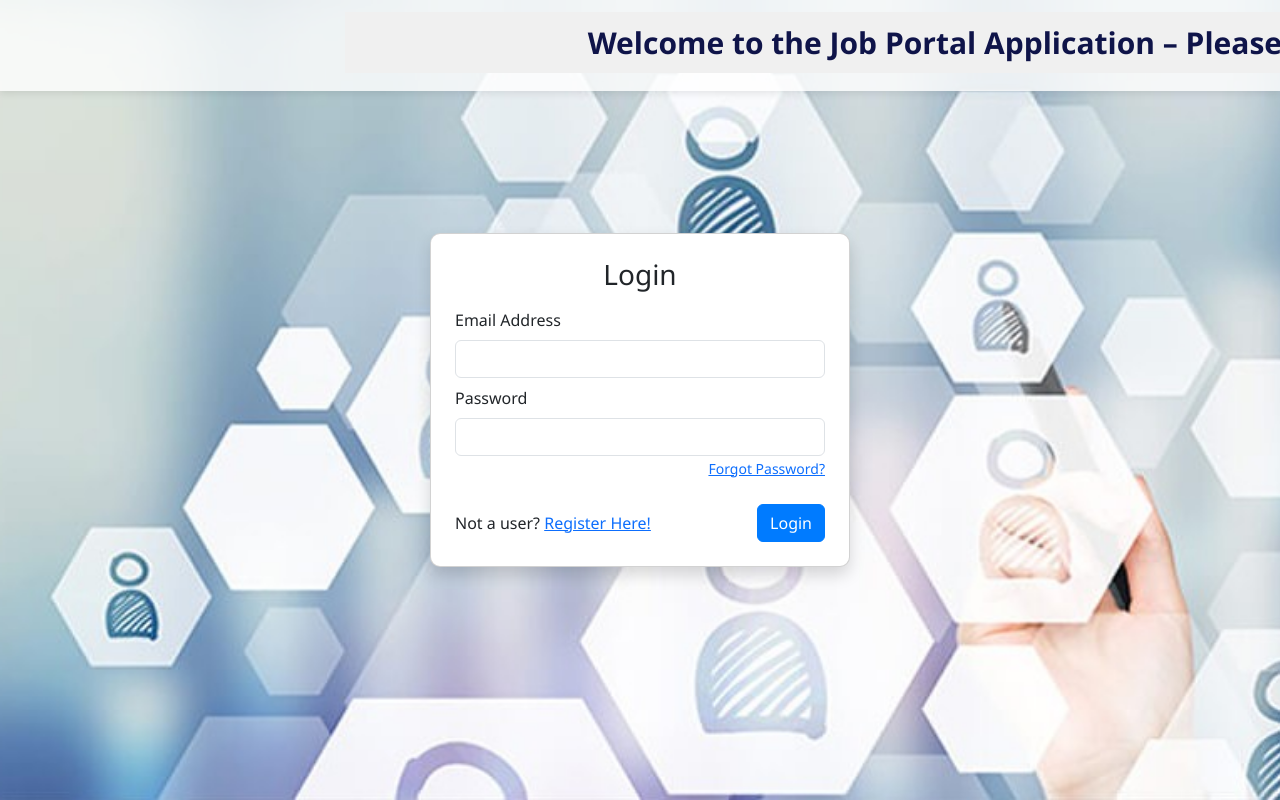
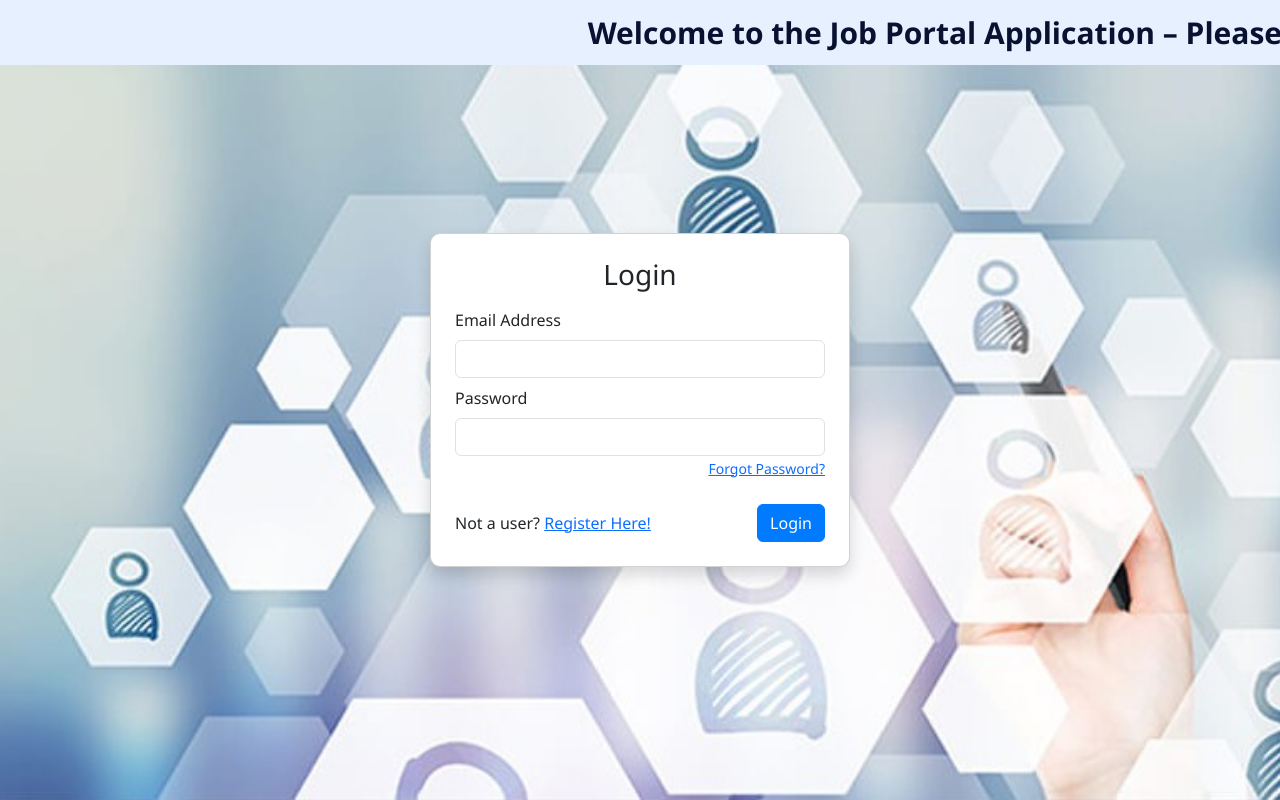
Before and after one commit to Mayurimsomdale/JOB_Portal, a React (Create React App) app: page /login in a window 1280 px wide. Shown: the top 800 px of the page. Built offline with nearby package versions, Linux system fonts and the light colour scheme; no server answers.

Commit message:
Almost Last Commit

```diff
--- a/src/pages/Jobs.js
+++ b/src/pages/Jobs.js
@@ -3,6 +3,7 @@ import './jobs.css';
 import { Link } from 'react-router-dom';
 
 const Jobs = () => {
+  const API_BASE_URL = process.env.REACT_APP_API_URL;
   const [filteredJobs, setFilteredJobs] = useState([]);
   const [search, setSearch] = useState('Software Engineer');
   const [location, setLocation] = useState('India');
@@ -61,6 +62,12 @@ const Jobs = () => {
               'Authorization': `Bearer ${process.env.REACT_APP_NAUKRI_API_KEY || ''}`,
             },
             transform: (data) => data.jobPostings || []
+          },
+          // Add your own API endpoint using the environment variable
+          {
+            url: `${API_BASE_URL}/api/jobs`,
+            params: `search=${query}&location=${locationQuery}&page=${page}`,
+            transform: (data) => data.jobs || []
           }
         ];
 
@@ -143,7 +150,7 @@ const Jobs = () => {
     };
 
     fetchJobs();
-  }, [search, location, page]);
+  }, [search, location, page, API_BASE_URL]);
 
   // Enhanced function to generate diverse fallback jobs when API fails
   const generateExpandedFallbackJobs = (searchTerm, locationTerm, currentPage) => {
--- a/src/pages/Login.js
+++ b/src/pages/Login.js
@@ -6,7 +6,7 @@ import './login.css';
 import bgImage from '../images/job.jpg';
 
 // Base URL for API calls
-const API_BASE_URL = process.env.REACT_APP_API_URL || 'http://localhost:8081';
+const API_BASE_URL = process.env.REACT_APP_API_URL;
 
 const Login = () => {
   const [email, setEmail] = useState('');
--- a/src/pages/Register.js
+++ b/src/pages/Register.js
@@ -4,7 +4,7 @@ import axios from 'axios';
 import './register.css';
 import bgImage from '../images/job.jpg';
 
-const API_BASE_URL = process.env.REACT_APP_API_URL || 'http://localhost:8081';
+const API_BASE_URL = process.env.REACT_APP_API_URL;
 
 const Register = () => {
   const countryCodes = [
@@ -89,7 +89,7 @@ const Register = () => {
       padding: '2rem',
     }}>
       <div className="navbar-custom">
-        <div className="scroll-text" style={{ textAlign: 'center', fontSize: '1rem', width: '100%' }}>
+        <div className="scroll-text" >
           Welcome to the Job Portal Application - Register Now!
         </div>
       </div>
--- a/src/pages/register.css
+++ b/src/pages/register.css
@@ -1,48 +1,20 @@
-
-.navbar-custom {
-    position: fixed;
-    top: 2px;
-    left: 0;
-    width: 100%;
-    background-color: #cdced2;
-    padding: 12px 0;
-    text-align: center;
-    box-shadow: 0 2px 8px rgba(0, 0, 0, 0.1);
-    z-index: 999;
-  }
-  /* register.css */
 .navbar-custom {
   position: absolute;
   top: 0;
   width: 100%;
-    background-color: rgba(255, 255, 255, 0.8); /* semi-transparent */
+  background-color: #e6f0ff; /* Solid color or use rgba if needed */
+  padding: 10px 0;
+  margin-bottom: 5px;
+  text-align: center;
   z-index: 999;
 }
 
 .scroll-text {
+  font-size: 30px;         /* Large text on desktop */
   font-weight: bold;
-    color: #333;
-    font-size: 1.2rem;
-    text-align: center;
-    font-size: 1rem;
-    padding: 0.5rem;
-    background-color: #f0f0f0;
-    width: 100%;
-  }
-
-  .btn-success {
-    font-weight: 500;
-  }
-
-
-
-
-  .scroll-text {
-    display: inline-block;
-    font-size: 30px;
-    font-weight: bold;
-    color: #0f1449;
+  color: #081230;
   white-space: nowrap;
+  overflow: hidden;
   animation: scroll-left 15s linear infinite;
 }
 
@@ -54,17 +26,10 @@
     transform: translateX(-100%);
   }
 }
+
+/* Responsive text size */
 @media screen and (max-width: 600px) {
-    .form-container {
-      padding: 10px;
-      margin: 0;
-    }
-
-    .card {
-      width: 100%;
-    }
-
   .scroll-text {
-      font-size: 14px;
+    font-size: 24px;       /* Smaller text on mobile */
   }
 }
```
Lines whose indentation alone changed are shown as unchanged.
